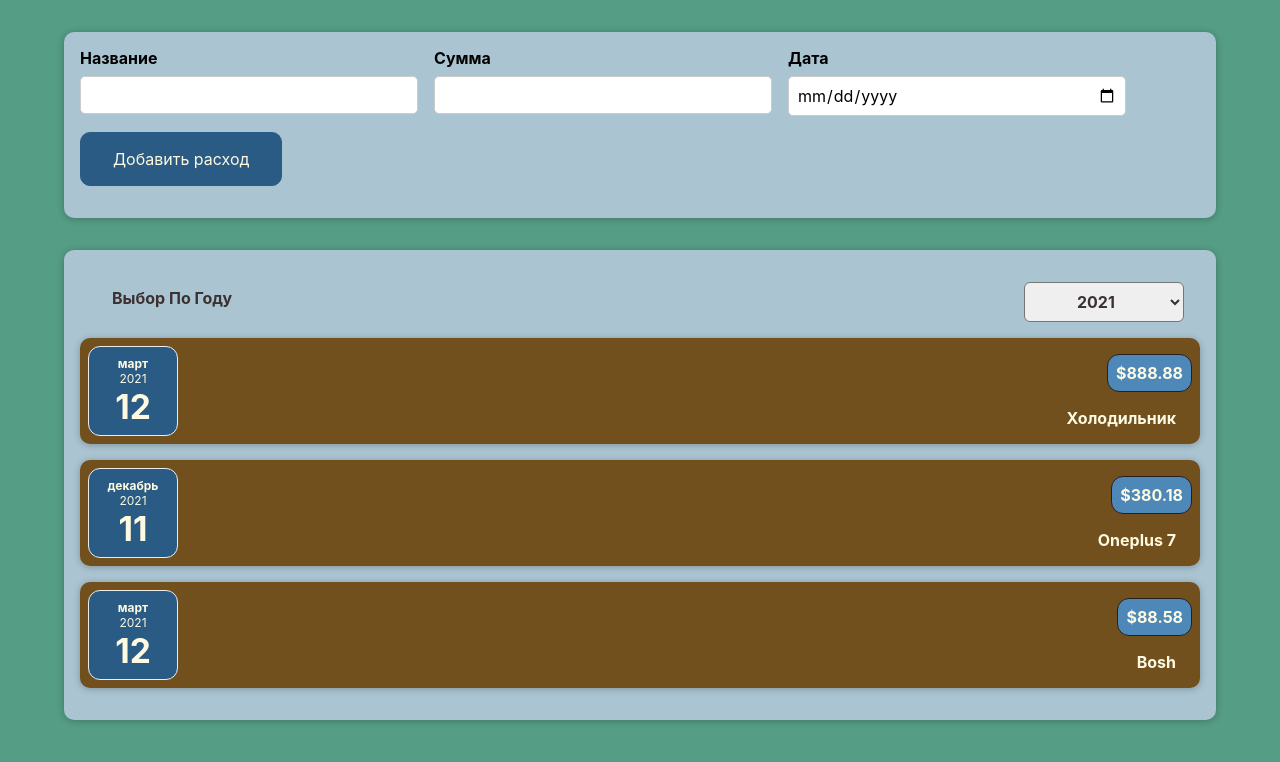
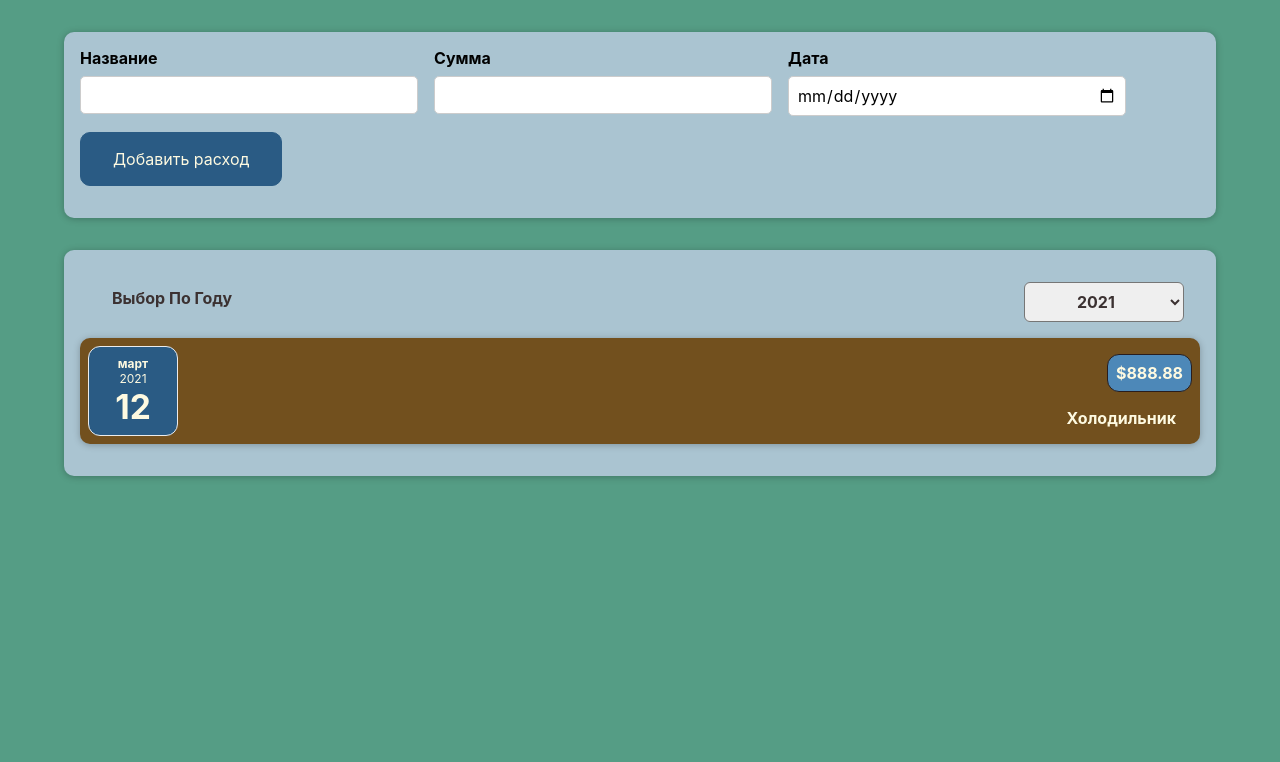
Before and after one commit to sergey87chuvasov/react-project-1, a React (Create React App) app: page / in a window 1280 px wide. Shown: the top 762 px of the page. Built offline with nearby package versions, Linux system fonts and the light colour scheme.

Commit message:
added keys and statements

```diff
--- a/src/App.js
+++ b/src/App.js
@@ -11,13 +11,13 @@ const INITIAL_COSTS = [
   },
   {
     id: 'c2',
-    date: new Date(2021, 11, 11),
+    date: new Date(2020, 11, 11),
     description: 'Oneplus 7',
     amount: 380.18,
   },
   {
     id: 'c3',
-    date: new Date(2021, 2, 12),
+    date: new Date(2019, 2, 12),
     description: 'Bosh',
     amount: 88.58,
   },
--- a/src/components/Costs/Costs.js
+++ b/src/components/Costs/Costs.js
@@ -11,17 +11,40 @@ const Costs = (props) => {
     setSelectedYear(year);
   };
 
+  const filteredCosts = props.costs.filter((cost) => {
+    return cost.date.getFullYear().toString() === selectedYear;
+  });
+
+  let costsContent = <p>В Этом Году Расходов Нет</p>;
+
+  if (filteredCosts.length > 0) {
+    costsContent = filteredCosts.map((cost) => (
+      <CostItem
+        key={cost.id}
+        date={cost.date}
+        description={cost.description}
+        amount={cost.amount}
+      />
+    ));
+  }
+
   return (
     <div>
       <Card className='costs'>
         <CostsFilter year={selectedYear} onChangeYear={yearChangeHandler} />
-        {props.costs.map((cost) => (
-          <CostItem
-            date={cost.date}
-            description={cost.description}
-            amount={cost.amount}
-          />
-        ))}
+        {costsContent}
+
+        {/* {filteredCosts.length === 0 && <p>В Этом Году Расходов Нет</p>}
+        {filteredCosts.length > 0 &&
+          filteredCosts.map((cost) => (
+            <CostItem
+              key={cost.id}
+              date={cost.date}
+              description={cost.description}
+              amount={cost.amount}
+            />
+          ))} */}
+
         {/* <CostItem
           date={props.costs[0].date}
           description={props.costs[0].description}
```
